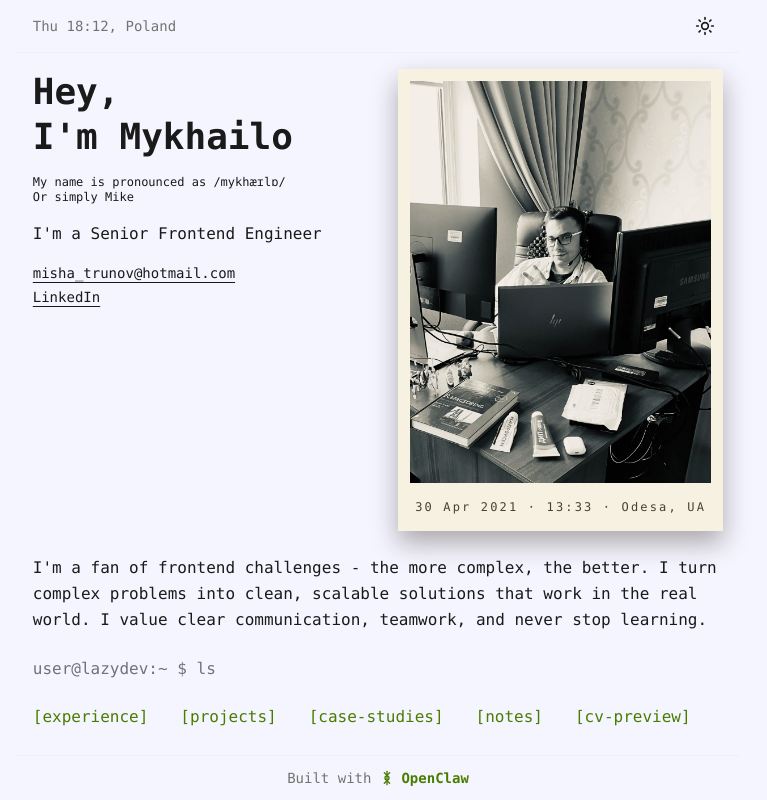
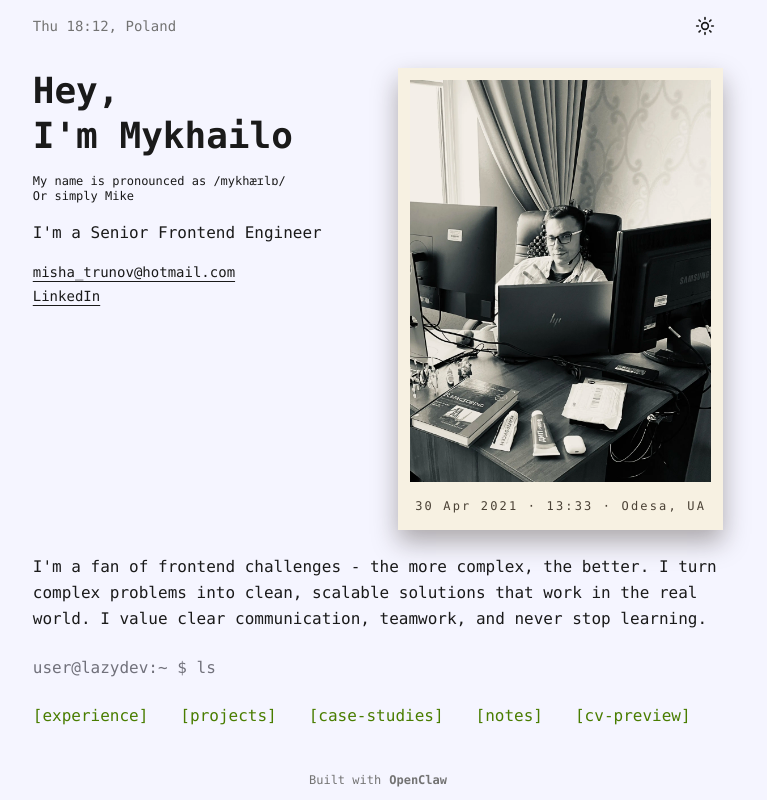
Before and after one commit to LazyMisha/mike-landing, a Next.js app: page / in a window 1280 px wide. Shown: the whole page, without its empty margins (262-1029 px from the left). Built offline with nearby package versions, Linux system fonts and the light colour scheme.

Commit message:
fix: remove unused styles and SVG from Footer component

```diff
--- a/src/components/Footer.tsx
+++ b/src/components/Footer.tsx
@@ -2,34 +2,19 @@ import Link from 'next/link';
 
 export function Footer() {
   return (
-    <footer className="mt-auto px-4 py-3 max-w-[75ch] mx-auto w-full border-t border-border/40">
-      <div className="flex items-center justify-center gap-2 text-sm text-muted-foreground">
+    <footer className="mt-auto px-4 py-3 max-w-[75ch] mx-auto w-full">
+      <div className="flex items-center justify-center gap-2 text-xs text-muted-foreground">
         <span>Built with</span>
         <Link
           href="https://openclaw.ai"
           target="_blank"
           rel="noopener noreferrer"
-          className="inline-flex items-center gap-1.5 text-lime-700 dark:text-lime-500 hover:text-lime-500 dark:hover:text-lime-300 transition-colors duration-200 font-mono"
+          className="inline-flex items-center gap-1.5"
           aria-label="OpenClaw - AI Agent Framework"
         >
-          <svg
-            className="w-4 h-4"
-            viewBox="0 0 24 24"
-            fill="none"
-            stroke="currentColor"
-            strokeWidth="2"
-            strokeLinecap="round"
-            strokeLinejoin="round"
-          >
-            {/* Stylized claw/pincer icon */}
-            <path d="M12 2L12 22" />
-            <path d="M12 8L8 4" />
-            <path d="M12 8L16 4" />
-            <path d="M12 16L8 20" />
-            <path d="M12 16L16 20" />
-            <circle cx="12" cy="12" r="3" />
-          </svg>
-          <span className="font-semibold">OpenClaw</span>
+          <span className="font-semibold">
+            OpenClaw
+          </span>
         </Link>
       </div>
     </footer>
--- a/src/components/Header.tsx
+++ b/src/components/Header.tsx
@@ -24,7 +24,7 @@ export function Header() {
   }, []);
 
   return (
-    <header className="sticky top-0 z-50 flex justify-between items-center px-4 py-2 max-w-[75ch] mx-auto w-full backdrop-blur-md bg-background/80 dark:bg-background/80 border-b border-border/40">
+    <header className="sticky top-0 z-50 flex justify-between items-center px-4 py-2 max-w-[75ch] mx-auto w-full backdrop-blur-md bg-background/80 dark:bg-background/80">
       <div className="text-sm text-muted-foreground">{dateTime}</div>
       <ThemeToggle />
     </header>
```
